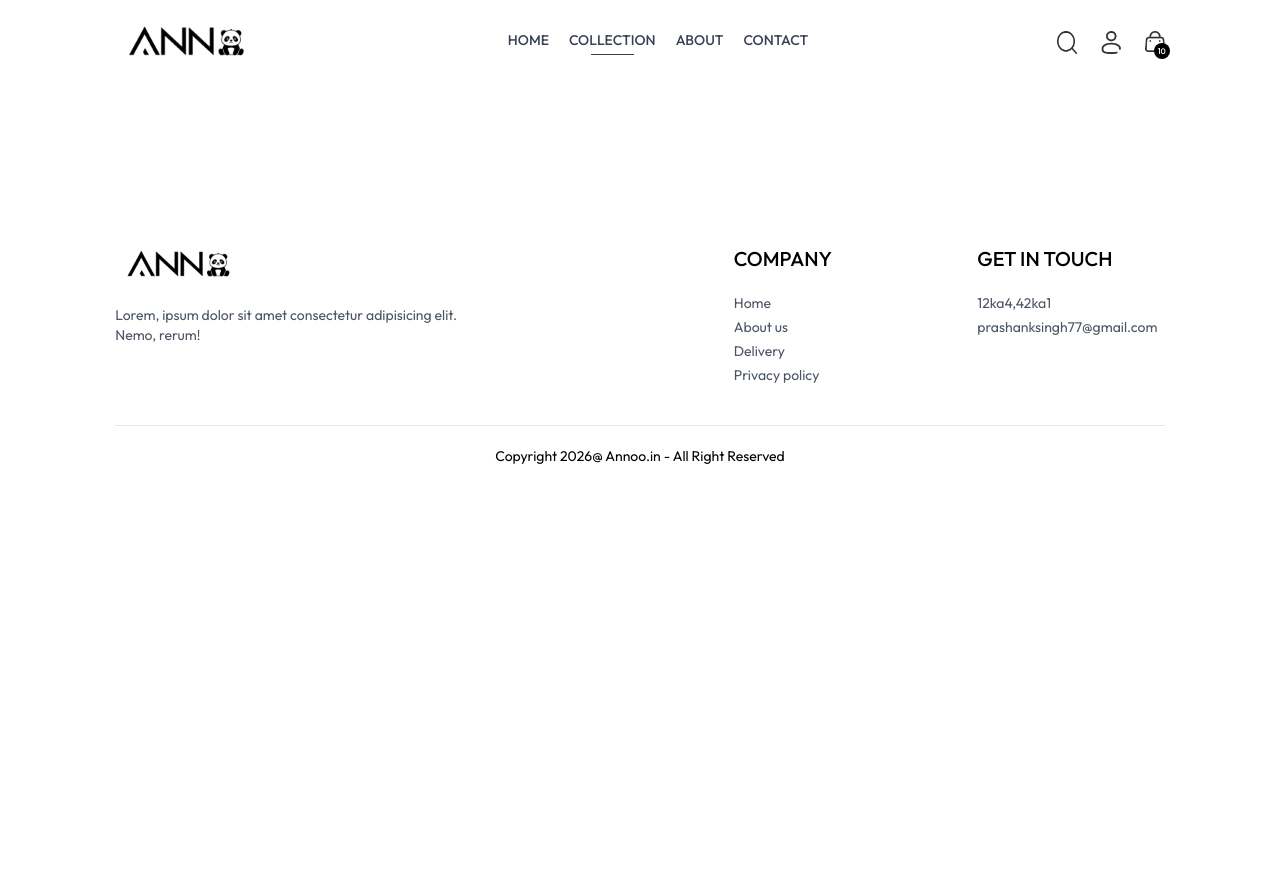
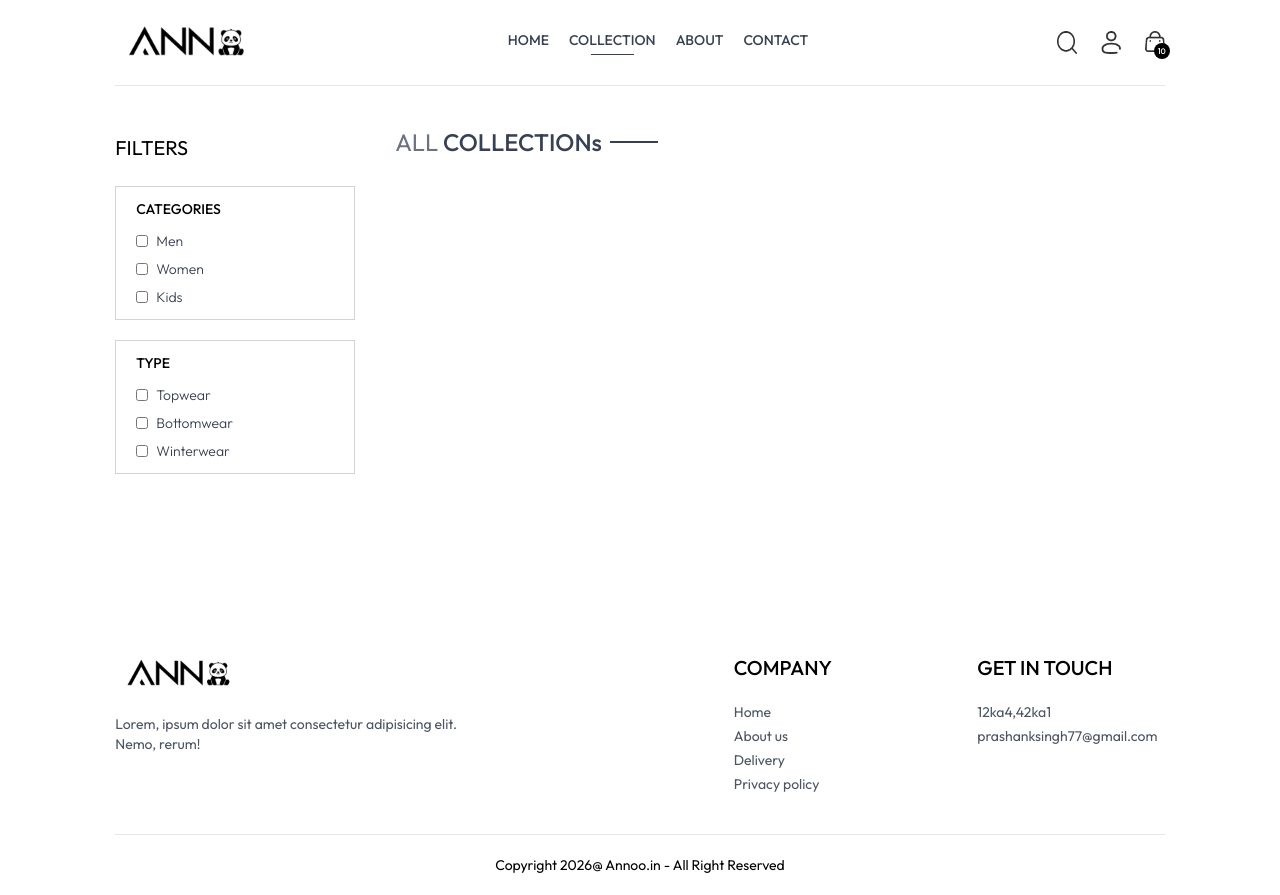
Before and after one commit to prashanksingh93-source/E-COMMERCE-APP, a React (Vite) app in the folder frontend/: page /collection in a window 1280 px wide. Before the commit the page ends 800 px from the top, so only its background shows below. Built offline with nearby package versions, Linux system fonts and the light colour scheme.

Commit message:
Update Collection.jsx

```diff
--- a/frontend/src/pages/Collection.jsx
+++ b/frontend/src/pages/Collection.jsx
@@ -1,8 +1,58 @@
-import React from 'react'
+import React, { useContext, useState } from 'react'
+import { ShopContext } from '../context/ShopContext'
+import { assets } from '../assets/assets';
+import Titel from '../components/Titel';
 
 const Collection = () => {
+
+   const {products}=useContext(ShopContext);
+   const [showFilter,setShowFilter]=useState(false);
+
   return (
-    <div></div>
+    <div className='flex flex-col sm:flex-row gap-1 sm:gap-10 pt-10 border-t'>
+      {/*Filter option*/}
+      <div className='min-w-60'>
+        <p onClick={()=>{setShowFilter(!showFilter)}} className='my-2 text-xl flex items-center cursor-pointer gap-2'>FILTERS
+          <img className={`h-3 sm:hidden ${showFilter?'rotate-90':''}`} src={assets.dropdown_icon} alt="" />
+        </p>
+        {/*category filter*/}
+        <div className={`border border-gray-300 pl-5 py-3 mt-6 ${showFilter?'':'hidden'} sm:block`}>
+          <p className='mb-3 text-sm font-medium'>CATEGORIES</p>
+          <div className='flex flex-col gap-2 text-sm font-light text-gray-700'>
+            <p className='flex gap-2'>
+              <input type="checkbox" className='w-3' value={'Men'} />Men
+            </p>
+            <p className='flex gap-2'>
+              <input type="checkbox" className='w-3' value={'Women'} />Women
+            </p>
+            <p className='flex gap-2'>
+              <input type="checkbox" className='w-3' value={'Kids'} />Kids
+            </p>
+          </div>
+        </div>
+        {/*subCategory filter*/}
+        <div className={`border border-gray-300 pl-5 py-3 my-5 ${showFilter?'':'hidden'} sm:block`}>
+          <p className='mb-3 text-sm font-medium'>TYPE</p>
+          <div className='flex flex-col gap-2 text-sm font-light text-gray-700'>
+            <p className='flex gap-2'>
+              <input type="checkbox" className='w-3' value={'Topwear'} />Topwear
+            </p>
+            <p className='flex gap-2'>
+              <input type="checkbox" className='w-3' value={'Bottomwear'} />Bottomwear
+            </p>
+            <p className='flex gap-2'>
+              <input type="checkbox" className='w-3' value={'Winterwear'} />Winterwear
+            </p>
+          </div>
+        </div>
+      </div>
+      {/*Right side*/}
+      <div className='flex-1'>
+           <div className='flex justify-between text-base sm:text-2xl mb-4'>
+            <Titel text1={'ALL'} text2={"COLLECTIONs"}></Titel>
+           </div>
+      </div>
+    </div>
   )
 }
 
```
